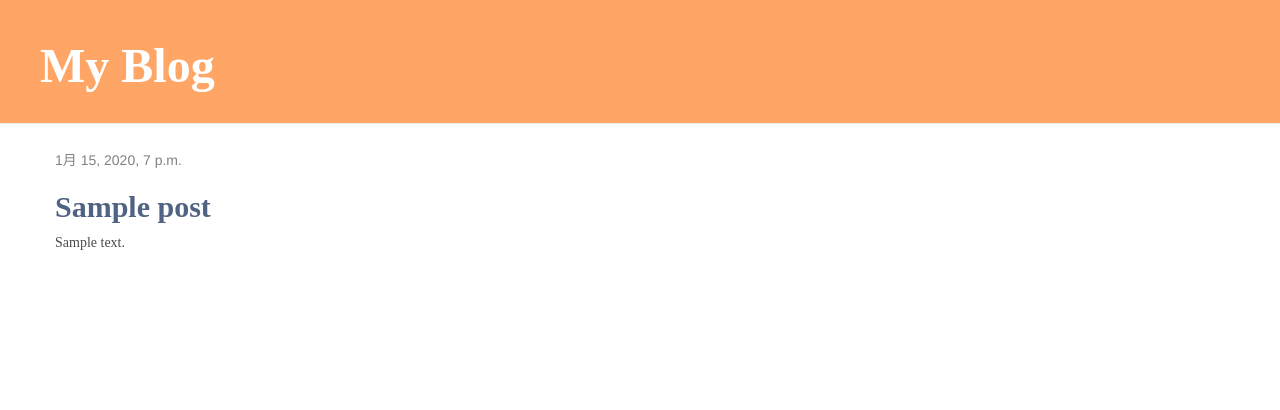
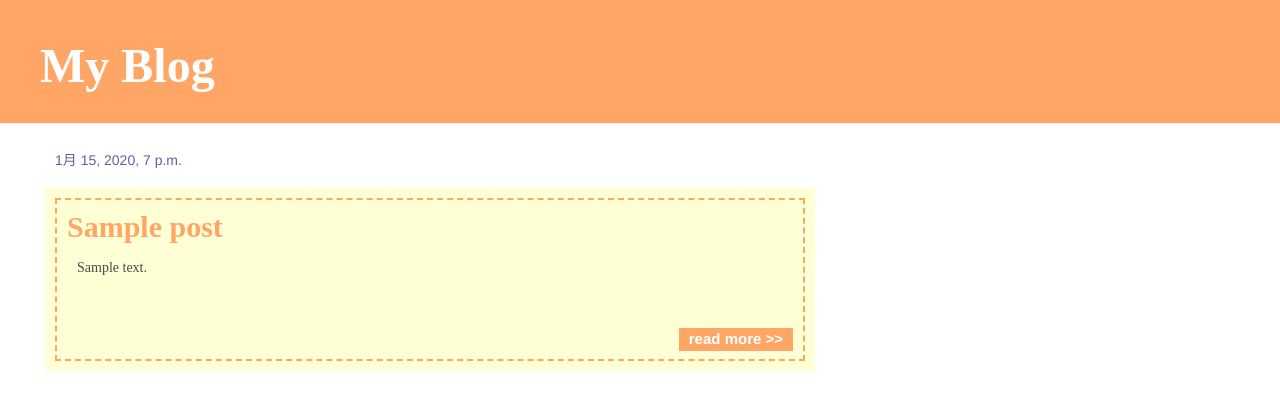
Before and after one commit to yoku-094/practice_python, a Django app: page / in a window 1280 px wide. Shown: the top 410 px of the page. Run offline with Django 3.2, Linux system fonts and the light colour scheme; tables that the repository leaves empty hold one stand-in row (values such as "Sample post"); some libraries are stand-ins or nearby versions; some web fonts are replaced.

Commit message:
一覧画面のレイアウトを調整

```diff
--- a/blog/static/css/blog.css
+++ b/blog/static/css/blog.css
@@ -42,14 +42,14 @@ h1 {
 }
 h2 {
   font-weight: bold;
-  color: #506384;
+  color: #ffa666;
 }
 p {
   color: #4a4a4a;
 }
 
 .date {
-  color: #828282;
+  color: #58669d;
 }
 
 .save {
@@ -76,7 +76,7 @@ p {
 
 .post h2 a,
 .post h2 a:visited {
-  color: #506384;
+  color: #ffa666;
 }
 
 .post p {
--- a/blog/templates/blog/post_list.html
+++ b/blog/templates/blog/post_list.html
@@ -1,15 +1,52 @@
 {% extends 'blog/base.html' %} {% block content %} {% for post in posts %}
 <div class="post">
   <div class="date">{{ post.published_date }}</div>
-  <h2><a href="{% url 'post_detail' pk=post.pk %}">{{ post.title }}</a></h2>
-  <p>{{ post.text|linebreaksbr }}</p>
+  <div class="submission-details">
+    <h2 class="title">{{ post.title }}</h2>
+    <p class="text">{{ post.text|linebreaksbr }}</p>
+    <div class="read-more-col">
+      <a href="{% url 'post_detail' pk=post.pk %}" class="read-more"
+        >read more >></a
+      >
+    </div>
+  </div>
 </div>
 
 <style>
-  .post p {
-    height: 120px;
+  .title {
+    margin: 0px;
+  }
+  .submission-details {
+    padding: 0.2em 0.5em;
+    margin: 2em 0;
+    background: #ffffd6;
+    box-shadow: 0px 0px 0px 10px #ffffd6;
+    border: dashed 2px #ffa666;
+    padding: 10px;
+  }
+  .text {
+    max-height: 130px;
+    min-height: 70px;
     overflow: hidden;
     width: 100%;
+    padding: 10px;
+    margin: 5px 0px;
+  }
+  .read-more-col {
+    text-align: right;
+    margin-top: 10px;
+  }
+  .read-more {
+    font-size: 15px;
+    font-weight: bold;
+    color: #ffffff;
+    background-color: #ffa666;
+    padding: 2px 10px 4px;
+  }
+  .read-more:hover,
+  .read-more:visited,
+  .read-more:active {
+    color: #ffffff;
   }
 </style>
 {% endfor %} {% endblock %}
```
